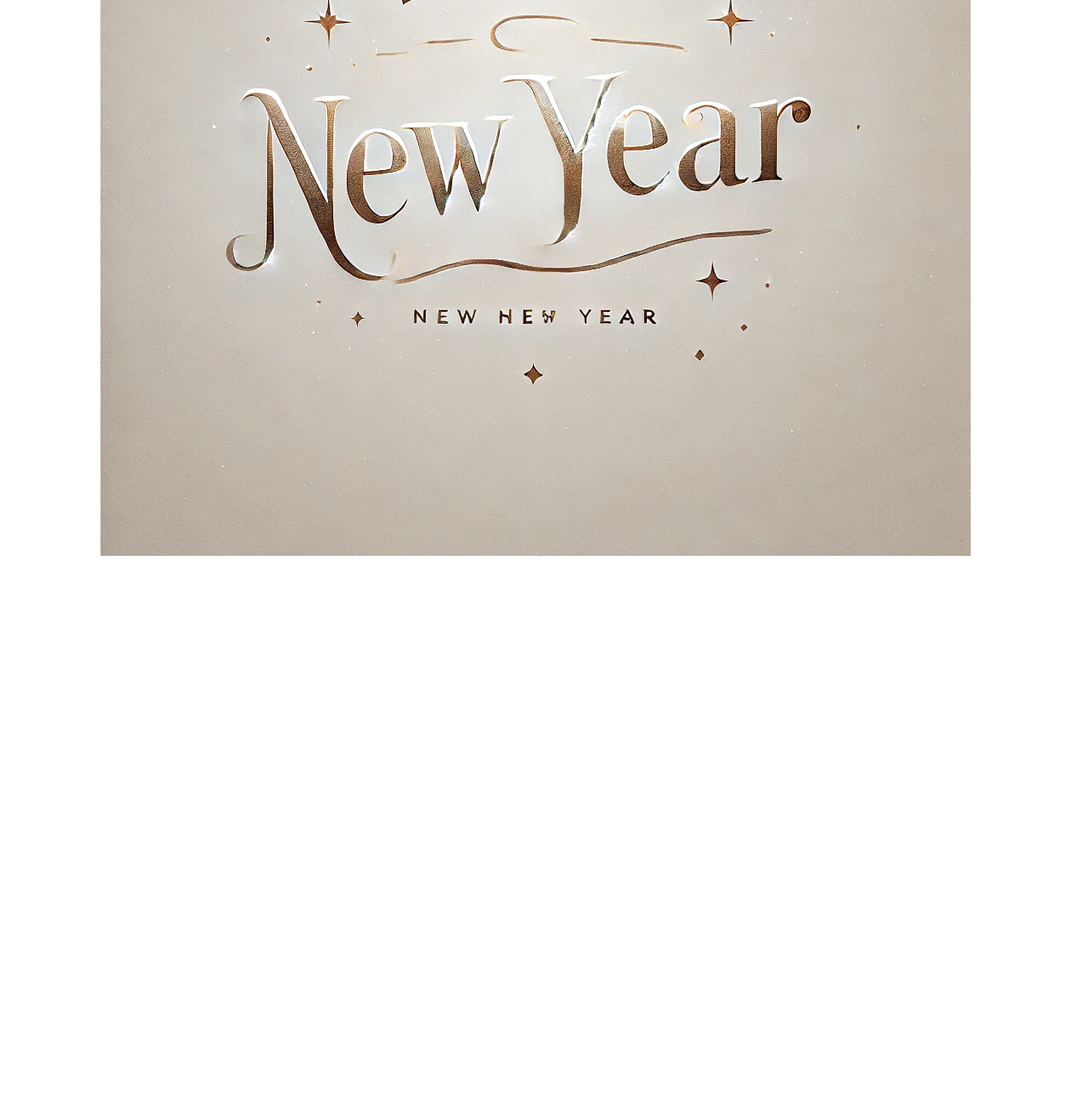
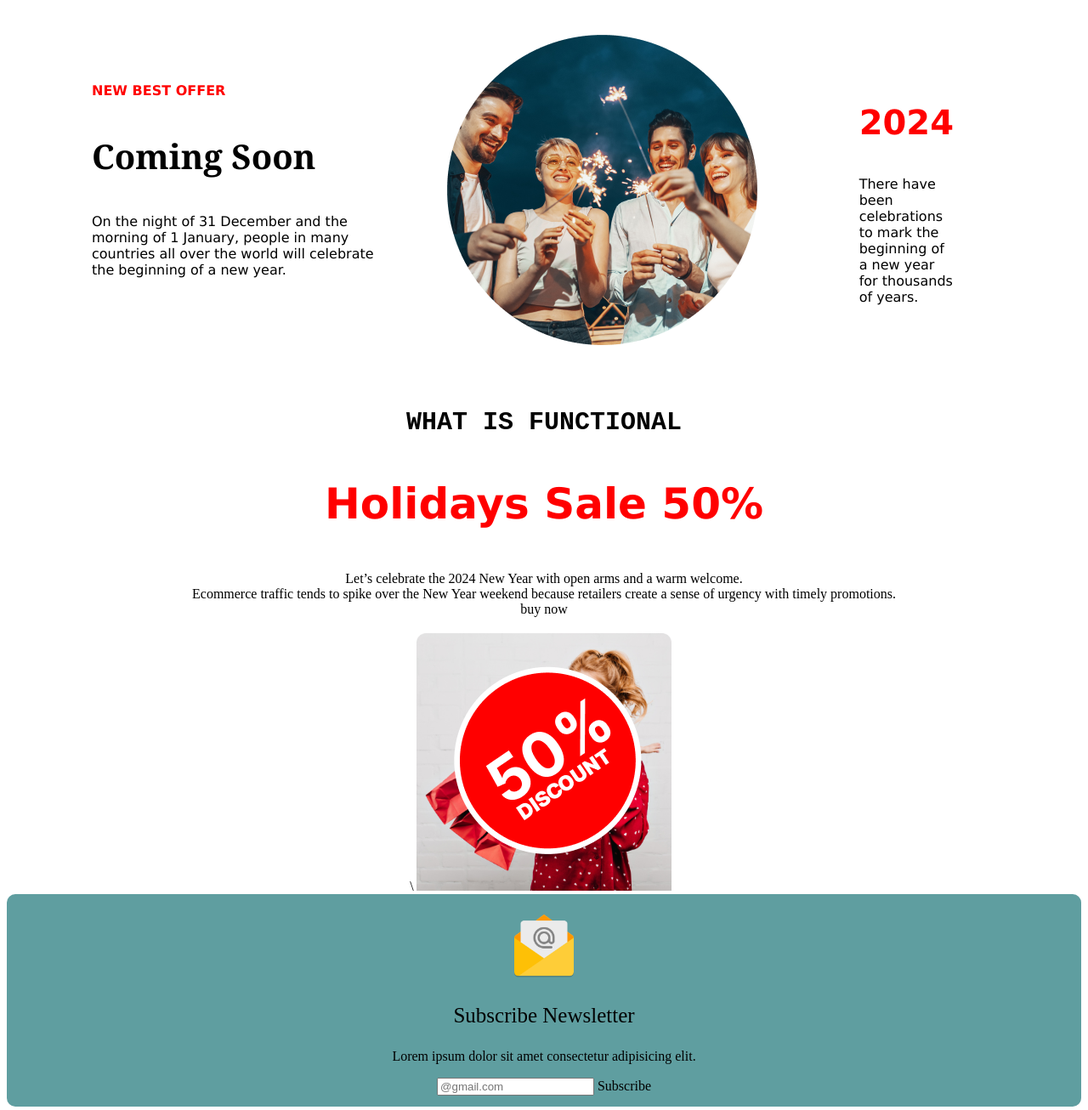
Before and after one commit to asifakondo11/assignment-4, a plain HTML site: page index.html in a window 1280 px wide. Shown: the part 1800-3106 px from the top of the page at 85% size. Before the commit the page ends 2458 px from the top, so only its background shows below. Drawn offline with Linux system fonts and the light colour scheme.

Commit message:
upgrade more

```diff
--- a/index.html
+++ b/index.html
@@ -35,21 +35,59 @@
                 <h1 class="party">Welcome to <br> midnight party
                 </h1>
                 <p class="Eve">New Year’s Eve brings about a sense of nostalgia as we reflect on memories made,<br> vacations taken, and milestones achieved over the past year.</p>
-
-                <button class="buttton">join now</button>
-
-                <img src="../assignment-4/image/DALL·E 2024-11-08 17.35.22 - A simple Happy New Year design with clean lines and minimal elements. The text 'Happy New Year' is centered in a classic, elegant font on a light back.webp" alt="">
+                <button class="button">join now</button>
             </section>
             <section class="place">
-                <p><span style="color: red;">Place:</span> New Park Hotel <br><br>
-                    <span style="color: red;">Date:</span> 31 December Night 2023 <br><br>
+                <p><span style="color: red;">Place:</span> New Park Hotel
+                <p><span style="color: red;">Date:</span> 31 December Night 2023</p>
                     <span style="color: red;">Time:</span> Evening 7.30 pm to 12.30 am</p>
                     <button class="join">join now</button>
             </section>
         </div>
+        <div>
+            <section class="best-offer">
+                <div>
+                    <section class="one-block">
+                        <p style="color: red; font-family: Verdana, Geneva, Tahoma, sans-serif; font-weight: bold;">NEW BEST OFFER</p>
+                        <h1 style="font-size: 40px; font-family: Georgia, 'Times New Roman', Times, serif;">Coming Soon</h1>
+                        <p style="font-family: Verdana, Geneva, Tahoma, sans-serif;">On the night of 31 December and the morning of 1 January, people in many countries all over the world will celebrate the beginning of a new year.</p>
+                    </section>
+                </div>
+                <div>
+                    <section class="two-block">
+                        <img src="../image/all.jpg" alt="">
+                    </section>
+                </div>
+                <div>
+                    <section class="three-block">
+                        <h1 style="color: red; font-size: 40px; font-family: Verdana, Geneva, Tahoma, sans-serif;">2024</h1>
+                        <p style="font-family: Verdana, Geneva, Tahoma, sans-serif;">There have been celebrations to mark the beginning of a new year for thousands of years.</p>
+                    </section>
+                </div>
+            </section>
+        </div>
+        <div>
+            <section>
+                <p class="function">WHAT IS FUNCTIONAL</p>
+                <p class="holiday">Holidays Sale 50%</p>
+                <p class="ecommerce">Let’s celebrate the 2024 New Year with open arms and a warm welcome. <br>Ecommerce traffic tends to spike over the New Year weekend because retailers create a sense of urgency with timely promotions. <br>        buy now</p>
+            </section>
+            <section class="discount">\
+                <img src="../image/Group 44.jpg" alt="">
+            </section>
+        </div>
     </main>
     <footer>
-
+        <div>
+            <section class="footer">
+                <img class="logo" src="../image/logo.jpg" alt="">
+                <p style="font-size: 25px;">Subscribe Newsletter</p>
+                <p style="font-weight: lighter;">Lorem ipsum dolor sit amet consectetur adipisicing elit.</p>
+                <form>
+                    <input type="email" placeholder="@gmail.com">
+                    Subscribe</form>
+            </section>
+        </div>
     </footer>
 
 </body>
--- a/style/style.css
+++ b/style/style.css
@@ -20,9 +20,9 @@
 }
 
 .year{
-    /* font: bold; */
-    /* font-weight: bold; */
-    font-size: 200px;
+    font: bold;
+    font-weight: bold;
+    /* font-size: 200px; */
     font-family: 'Franklin Gothic Medium', 'Arial Narrow', Arial, sans-serif;
 }
 .ful-off{
@@ -60,7 +60,7 @@
     margin: 30px 110px 0px 110px;
     background-image: url(../image/welcome.jpg);
     background-repeat: no-repeat;
-    background-size: 100%;
+    background-size:100%;
     height: 380px;
     background-position: center;
     /* text-align: center; */
@@ -76,7 +76,13 @@
     font-family: 'Gill Sans', 'Gill Sans MT', Calibri, 'Trebuchet MS', sans-serif;
 }
 .button{
-   border-radius: 0px;
+    color: white;
+    background-color: red;
+    border: none;
+    margin: 40px 0px 0px 70px;
+    padding: 10px 15px 10px 15px;
+    border-radius: 10px;
+    font-family: Georgia, 'Times New Roman', Times, serif;
 }
 .place{
    text-align: center;
@@ -93,5 +99,60 @@
     border: none;
     padding: 5px 15px 5px 15px;
     font-family: 'Franklin Gothic Medium', 'Arial Narrow', Arial, sans-serif;
+}
+.best-offer{
+    /* background-size: 80%; */
+    /* background-color: bisque; */
+    display: flex;
+    flex-direction: row;
+    position: relative;
+    margin: 100px 0px 20px 0px;
+}
+.one-block{
+    padding: 50px 80px 0px 100px;
+}
+.two-block{
+    /* text-align: center; */
+    /* height: 50%; */
+    /* width: 80%; */
+
+    padding: 10px 00px 10px 0px;
+}
+.three-block{
+    padding: 50px 150px 0px 120px;
+}
+.function{
+    text-align: center;
+    padding-top: 30px;
+    font-size:30px;
+    font-family: 'Courier New', Courier, monospace;
+    font-weight: bold;
+}
+.holiday{
+    color: red;
+    text-align: center;
+    font-size: 50px;
+    font-family: Verdana, Geneva, Tahoma, sans-serif;
+    font-weight: 800;
+}
+.ecommerce{
+    text-align: center;
+}
+.discount{
+    text-align: center;
+    background-image: url(../image/Rectangle\ 1.jpg);
+    background-repeat: no-repeat;
+    background-size: 300px;
+    background-position: center;
 
 }
+.footer{
+    background-color: cadetblue;
+    height: 250px;
+    border-radius: 10px;
+    text-align: center;
+}
+.logo{
+    height: 80px;
+    padding-top: 20px;
+}
```
Also changed, not shown: image/Group 44.jpg (added), image/Group 75.jpg (added), image/Group 96.png (added), image/Rectangle 1.jpg (added), image/all.jpg (added), image/logo.jpg (added).
